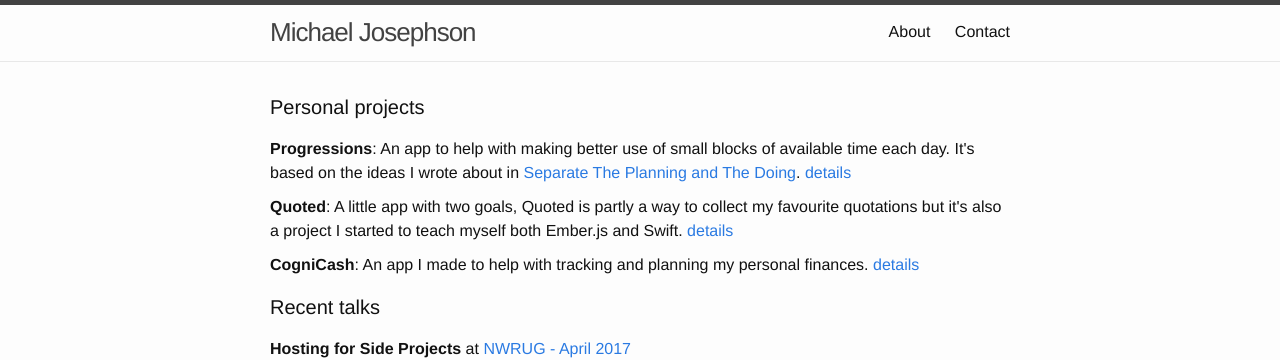
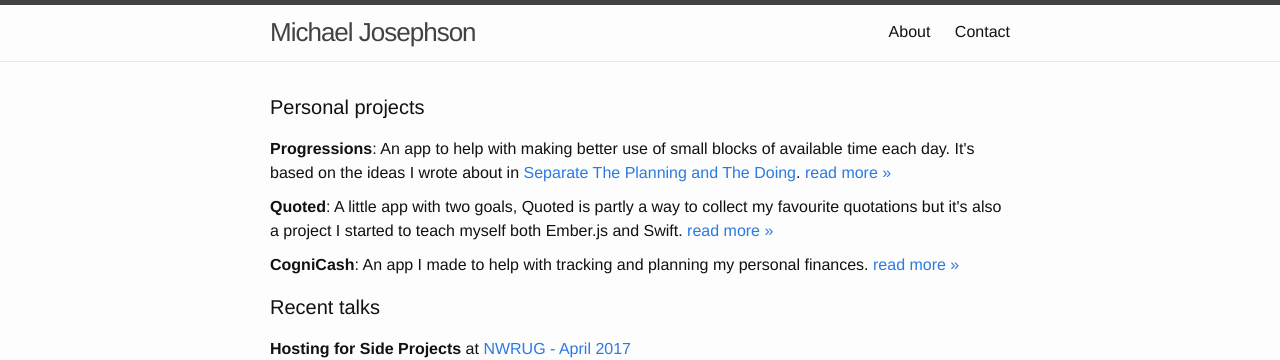
Before and after one commit to mikej/josephson.org-jekyll, a Jekyll site: the page built from index.md, in a window 1280 px wide. Shown: the top 360 px of the page. Built offline with Jekyll 4.4.1, drawn with Linux system fonts in a browser that asks for light colours.

Commit message:
adjust link text for viewing project details

```diff
--- a/_layouts/home.html
+++ b/_layouts/home.html
@@ -12,7 +12,7 @@ layout: default
     {% for project in site.projects %}
       <li>
           <strong>{{ project.title | escape }}</strong>: {{ project.description }}
-          <a href="{{ project.url}}"</a>details</a>
+          <a href="{{ project.url}}"</a>read more &raquo;</a>
       </li>
     {% endfor %}
   </ul>
```
